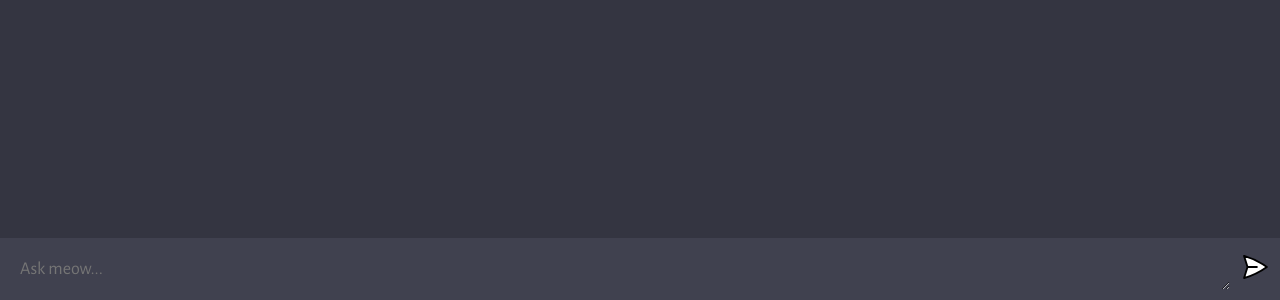
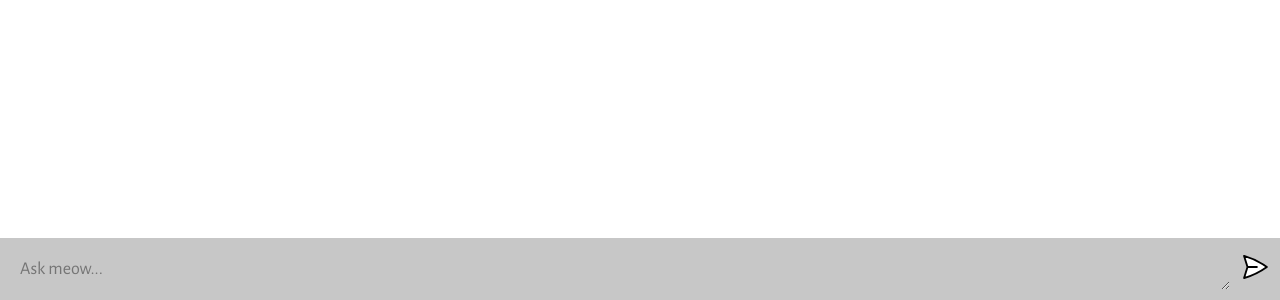
Before and after one commit to joy8050/Meow, a website built with Vite: page client/index.html in a window 1280 px wide. Shown: the part 500-800 px from the top of the page. Built offline with nearby package versions, Linux system fonts and the light colour scheme.

Commit message:
style change

```diff
--- a/client/style.css
+++ b/client/style.css
@@ -8,13 +8,13 @@
 }
 
 body {
-  background: #343541;
+  background: #ffffff;
 }
 
 #app {
   width: 100vw;
   height: 100vh;
-  background: #343541;
+  background: #ffffff;
 
   display: flex;
   flex-direction: column;
@@ -50,7 +50,7 @@ body {
 }
 
 .ai {
-  background: #40414F;
+  background: #9e9e9e;
 }
 
 .chat {
@@ -89,7 +89,7 @@ body {
 .message {
   flex: 1;
 
-  color: #dcdcdc;
+  color: #000000;
   font-size: 20px;
 
   max-width: 100%;
@@ -117,7 +117,7 @@ form {
   max-width: 1280px;
   margin: 0 auto;
   padding: 10px;
-  background: #40414F;
+  background: #c7c7c7;
 
   display: flex;
   flex-direction: row;
@@ -127,7 +127,7 @@ form {
 textarea {
   width: 100%;
 
-  color: #fff;
+  color: rgb(0, 0, 0);
   font-size: 18px;
 
   padding: 10px;
```
